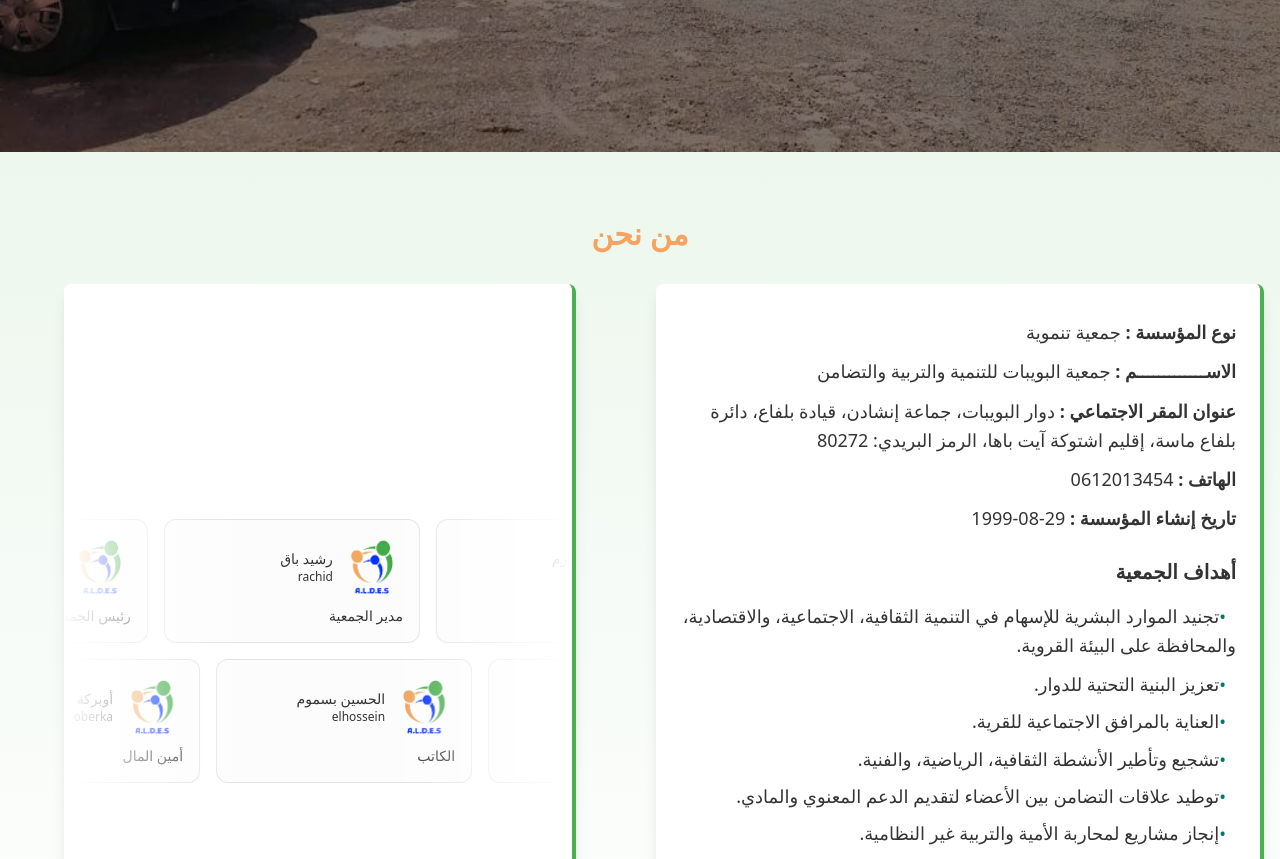
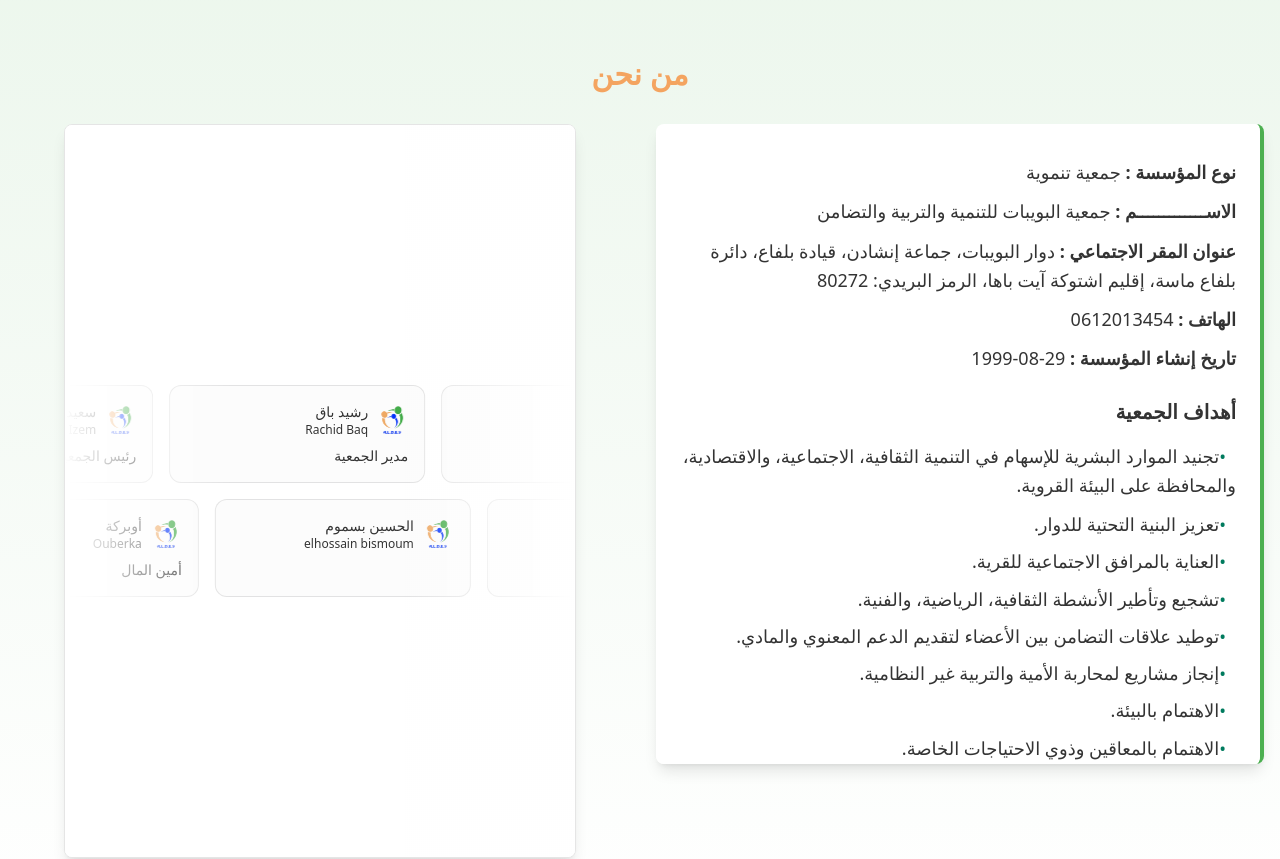
Before and after one commit to taoufiqq/aldes, a Next.js app: page / in a window 1280 px wide. Shown: the part 600-1459 px from the top of the page. Built offline with nearby package versions, Linux system fonts and the light colour scheme.

Commit message:
fix some issus

```diff
--- a/components/landing-page.tsx
+++ b/components/landing-page.tsx
@@ -1,3 +1,4 @@
+//
 "use client";
 
 import Link from "next/link";
@@ -5,7 +6,7 @@ import logo from "../public/pics/aldes.png";
 import logoFooter from "../public/pics/logo-footer.jpg";
 import { Button } from "@/components/ui/button";
 import { Sheet, SheetContent, SheetTrigger } from "@/components/ui/sheet";
-import { Menu, X } from "lucide-react";
+import { Menu, X } from 'lucide-react';
 import * as React from "react";
 import Image from "next/image";
 import { useState, useEffect } from "react";
@@ -28,7 +29,7 @@ import {
 } from "@/components/ui/carousel";
 import Aos from "aos";
 import "aos/dist/aos.css";
-import { Modal } from "./Modal";
+import { Modal } from './Modal';
 
 const images = [
   {
@@ -60,7 +61,12 @@ const images = [
 export default function Home() {
   const [activeIndex, setActiveIndex] = useState(0);
   const [isModalOpen, setIsModalOpen] = useState(false);
-  const [selectedReview, setSelectedReview] = useState(null);
+  const [selectedReview, setSelectedReview] = useState<{
+    name: string;
+    username: string;
+    body: string;
+    img: string;
+  } | null>(null);
 
   useEffect(() => {
     const interval = setInterval(() => {
@@ -116,28 +122,40 @@ export default function Home() {
   const reviews = [
     {
       name: "سعيد إزم",
-      username: "said",
+      username: "Said Izem",
       body: "رئيس الجمعية",
       img: "/pics/aldes.png",
     },
     {
       name: "رشيد باق",
-      username: "rachid",
+      username: "Rachid Baq",
       body: "مدير الجمعية",
       img: "/pics/aldes.png",
     },
     {
       name: "الحسين بسموم",
-      username: "elhossein",
-      body: "الكاتب",
+      username: "elhossain bismoum",
+      body: "",
       img: "/pics/aldes.png",
     },
     {
       name: "أوبركة",
-      username: "oberka",
+      username: "Ouberka",
       body: "أمين المال",
       img: "/pics/aldes.png",
     },
+    // {
+    //   name: "",
+    //   username: "",
+    //   body: "",
+    //   img: "/pics/aldes.png",
+    // },
+    // {
+    //   name: "",
+    //   username: "",
+    //   body: "",
+    //   img: "/pics/aldes.png",
+    // },
   ];
 
   const firstRow = reviews.slice(0, reviews.length / 2);
@@ -168,8 +186,8 @@ export default function Home() {
         <div className="flex flex-row items-center gap-2">
           <img
             className="rounded-full"
-            width="62"
-            height="62"
+            width="32"
+            height="32"
             alt=""
             src={img}
           />
@@ -251,8 +269,8 @@ export default function Home() {
       </header>
 
       <main className="flex-grow">
-        <section className="py-0">
-          <Carousel className="relative w-full">
+        <section className="py-0 h-[60vh]">
+          <Carousel className="relative w-full h-full">
             <CarouselContent>
               {images.map((image, index) => (
                 <CarouselItem
@@ -262,12 +280,12 @@ export default function Home() {
                   } transition-opacity duration-500`}
                 >
                   <Card className="border-0">
-                    <CardContent className="relative p-0 aspect-[2/1] h-full">
+                    <CardContent className="relative p-0 h-full">
                       <Image
                         src={image.src}
                         alt={image.alt}
                         fill
-                        className="object-cover"
+                        className="object-cover object-center"
                       />
                       <div className="absolute inset-0 bg-black bg-opacity-50 flex flex-col justify-center items-center text-white p-6">
                         <h2 className="text-3xl md:text-4xl sm:text-sm font-bold mb-4 text-center">
@@ -372,11 +390,11 @@ export default function Home() {
 
               {/* Right Section */}
               <div
-                className="flex justify-center "
+                className="flex justify-center"
                 data-aos="fade-up"
                 data-aos-delay="200"
               >
-                <div className="relative flex flex-col h-[400px] w-full max-w-lg items-center justify-center overflow-hidden rounded-lg  bg-background md:h-[500px] lg:h-[734px] shadow-lg border-r-4 border-[#4CAF50]">
+                <div className="relative flex flex-col h-[400px] w-full max-w-lg items-center justify-center overflow-hidden rounded-lg border bg-background md:h-[500px] lg:h-[734px] shadow-lg">
                   <Marquee pauseOnHover className="[--duration:20s]">
                     {firstRow.map((review) => (
                       <ReviewCard
```
